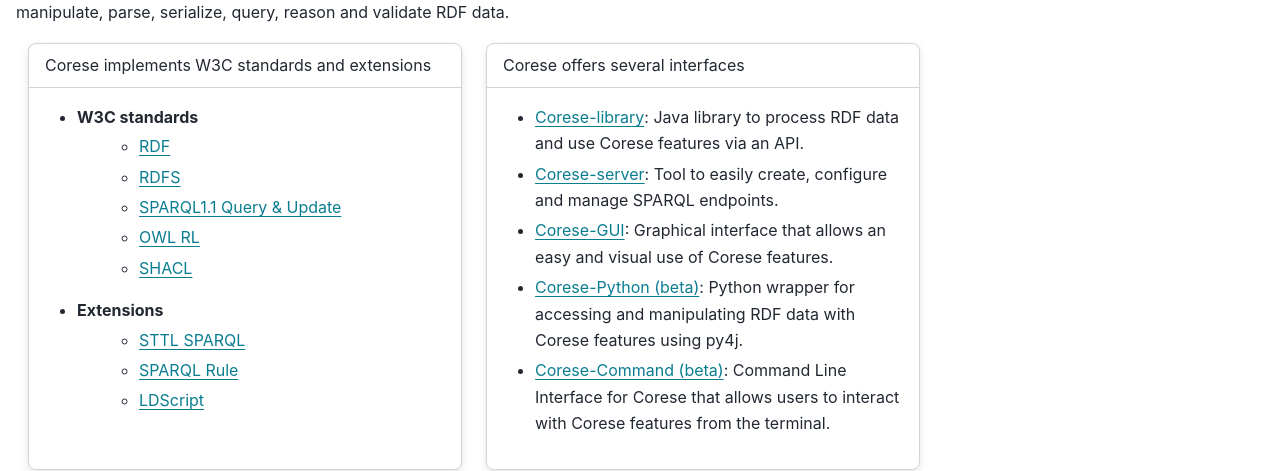
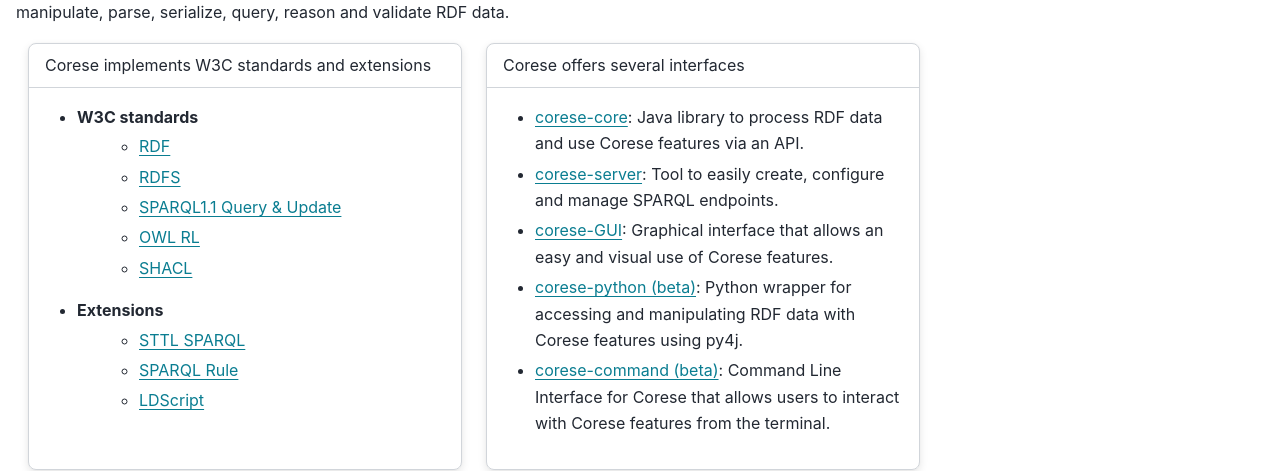
Before and after one commit to corese-stack/corese-python, a Sphinx documentation site: the page built from docs/source/index.rst, in a window 1280 px wide and 1226 px high. Shown: the part 356-827 px from the top of the window. Built offline with Sphinx 7.4.7 and the PyData theme 0.15.4, drawn with Linux system fonts in a browser that asks for light colours; pages that are not in the unit, such as notebooks, are missing from menus.

Commit message:
Update index to trigger workflow.

```diff
--- a/docs/source/index.rst
+++ b/docs/source/index.rst
@@ -59,11 +59,11 @@
 
       Corese offers several interfaces
       ^^^^^^^^^^^^^^^^^^^^^^^^^^^^^^^^
-      * `Corese-library <user_guide.html#corese-library>`_: Java library to process RDF data and use Corese features via an API.
-      * `Corese-server  <user_guide.html#corese-server>`_: Tool to easily create, configure and manage SPARQL endpoints.
-      * `Corese-GUI <install.html#corese-gui>`_: Graphical interface that allows an easy and visual use of Corese features.
-      * `Corese-Python (beta) <user_guide.html#corese-python>`_: Python wrapper for accessing and manipulating RDF data with Corese features using py4j.
-      * `Corese-Command (beta)  <user_guide.html#corese-command>`_: Command Line Interface for Corese that allows users to interact with Corese features from the terminal.
+      * `corese-core <https://github.com/corese-stack/corese-core/>`_: Java library to process RDF data and use Corese features via an API.
+      * `corese-server  <https://github.com/corese-stack/corese-server/>`_: Tool to easily create, configure and manage SPARQL endpoints.
+      * `corese-GUI <https://github.com/corese-stack/corese-gui/>`_: Graphical interface that allows an easy and visual use of Corese features.
+      * `corese-python (beta) <https://github.com/corese-stack/corese-python/>`_: Python wrapper for accessing and manipulating RDF data with Corese features using py4j.
+      * `corese-command (beta)  <https://github.com/corese-stack/corese-command/>`_: Command Line Interface for Corese that allows users to interact with Corese features from the terminal.
 
 .. raw:: html
 
```
